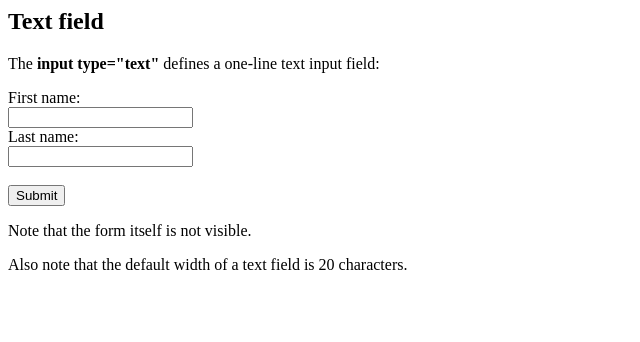
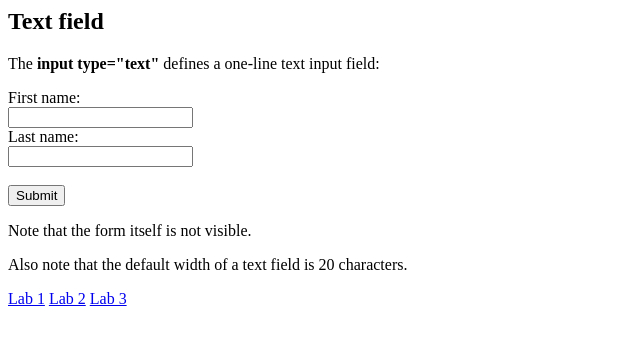
Before and after one commit to Nilesh132/Hellowebpage, a plain HTML site: page index.html in a window 1280 px wide. Shown: the whole page, without its empty margins (0-640 px from the left). Drawn offline with Linux system fonts and the light colour scheme.

Commit message:
All lab mix

```diff
--- a/index.html
+++ b/index.html
@@ -14,6 +14,8 @@
 
 <p>Note that the form itself is not visible.</p>
 <p>Also note that the default width of a text field is 20 characters.</p>
-
+<a href="https://nilesh132.github.io/Hellowebpage/">Lab 1</a>
+  <a href="https://nilesh132.github.io/css/">Lab 2</a>
+  <a href="https://nilesh132.github.io/Simple-Form/">Lab 3</a>
 </body>
 </html>
```
